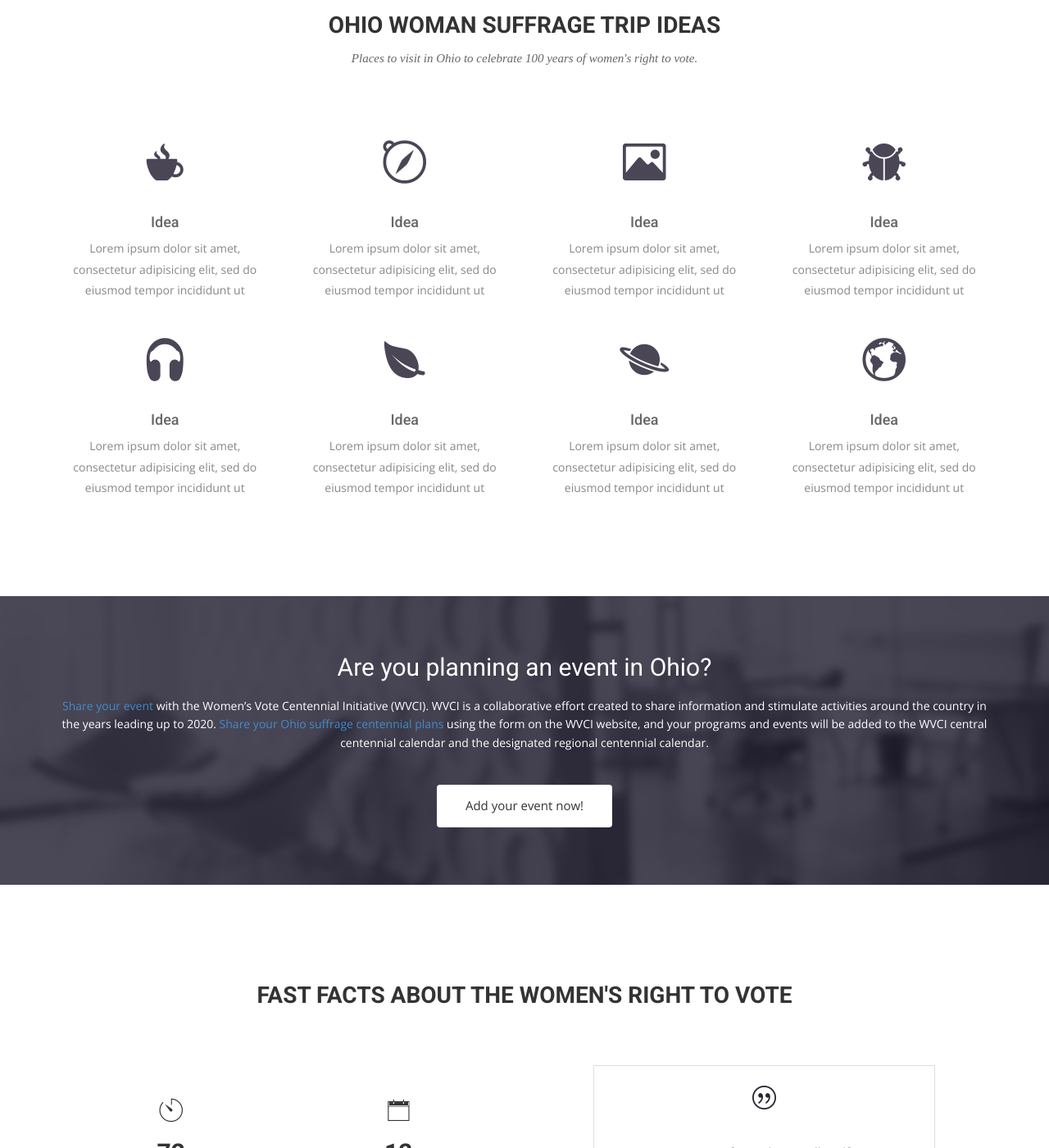
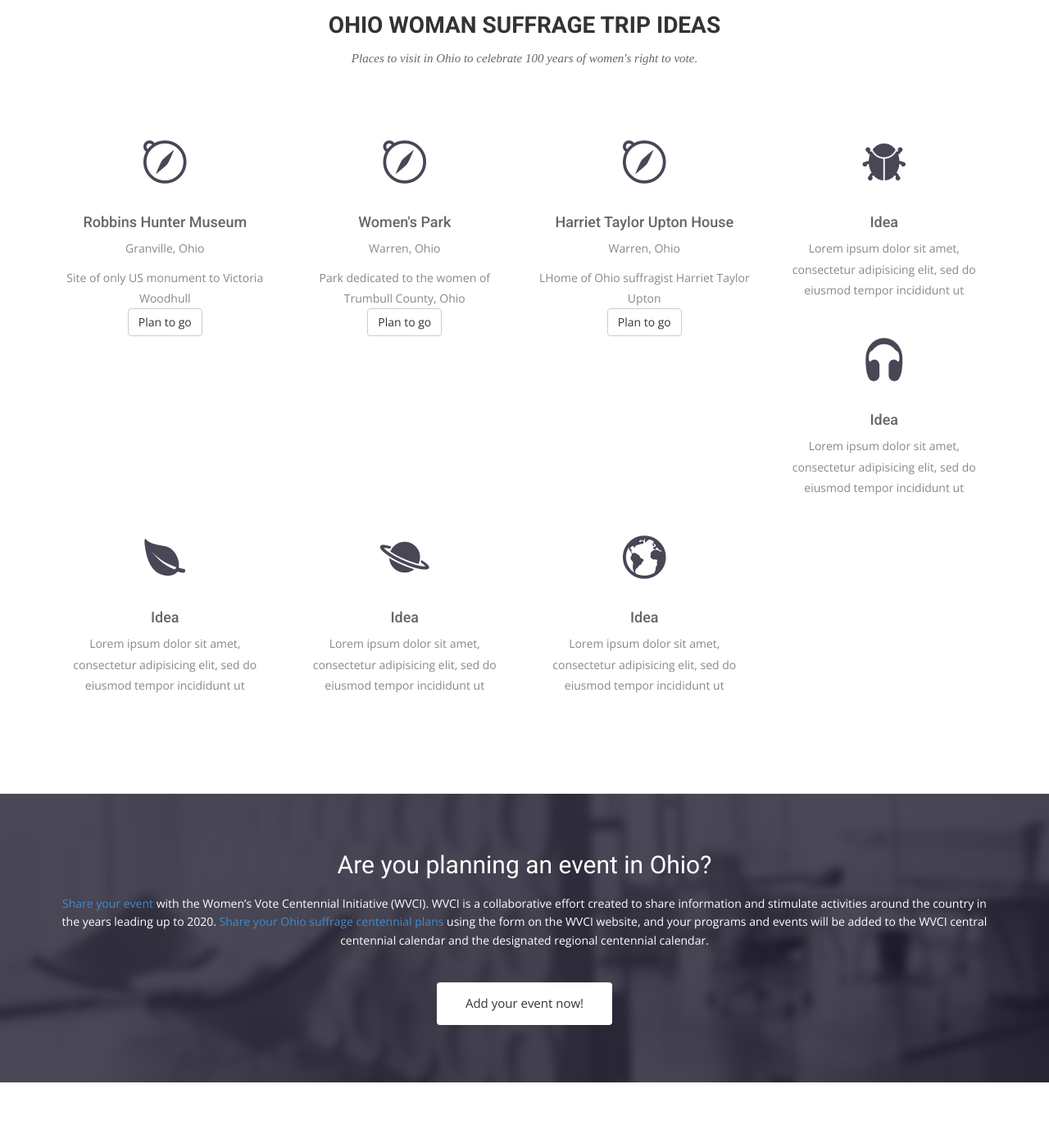
Before and after one commit to OhioSuffrageCentennial/ohiosuffragecentennial, a Jekyll site: the page built from index.html, in a window 1280 px wide and 1400 px high, scrolled down 2857 px. Shown: the whole window at 82% size. Built offline with Jekyll 4.4.1, drawn with Linux system fonts in a browser that asks for light colours; nearby versions of some CDN libraries; some web fonts are replaced.

Commit message:
test ohio trip ideas on index page

```diff
--- a/index.html
+++ b/index.html
@@ -76,23 +76,29 @@ permalink: /
     <div class="row ">
       <div class="col-sm-6 col-md-3">
         <div class="service-item">
-          <i class="icon ion-coffee"></i>
-          <h4>Idea</h4>
-          <p>Lorem ipsum dolor sit amet, consectetur adipisicing elit, sed do eiusmod tempor incididunt ut </p>
+          <i class="ion-compass"></i>
+          <h4>Robbins Hunter Museum</h4>
+          <p>Granville, Ohio </p>
+          <p>Site of only US monument to Victoria Woodhull </p>
+          <a class="btn btn-default btn-call-to-action" href="http://www.robbinshunter.org" target="_blank">Plan to go</a>
         </div>
       </div>
       <div class="col-sm-6 col-md-3">
         <div class="service-item">
           <i class="ion-compass"></i>
-          <h4>Idea</h4>
-          <p>Lorem ipsum dolor sit amet, consectetur adipisicing elit, sed do eiusmod tempor incididunt ut </p>
+          <h4>Women's Park</h4>
+          <p>Warren, Ohio </p>
+          <p>Park dedicated to the women of Trumbull County, Ohio </p>
+          <a class="btn btn-default btn-call-to-action" href="http://www.uptonhouse.org/Park.html" target="_blank">Plan to go</a>
         </div>
       </div>
       <div class="col-sm-6 col-md-3">
         <div class="service-item">
-          <i class="ion-image"></i>
-          <h4>Idea</h4>
-          <p>Lorem ipsum dolor sit amet, consectetur adipisicing elit, sed do eiusmod tempor incididunt ut </p>
+          <i class="ion-compass"></i>
+          <h4>Harriet Taylor Upton House</h4>
+          <p>Warren, Ohio </p>
+          <p>LHome of Ohio suffragist Harriet Taylor Upton </p>
+          <a class="btn btn-default btn-call-to-action" href="http://www.uptonhouse.org/" target="_blank">Plan to go</a>
         </div>
       </div>
       <div class="col-sm-6 col-md-3">
```
